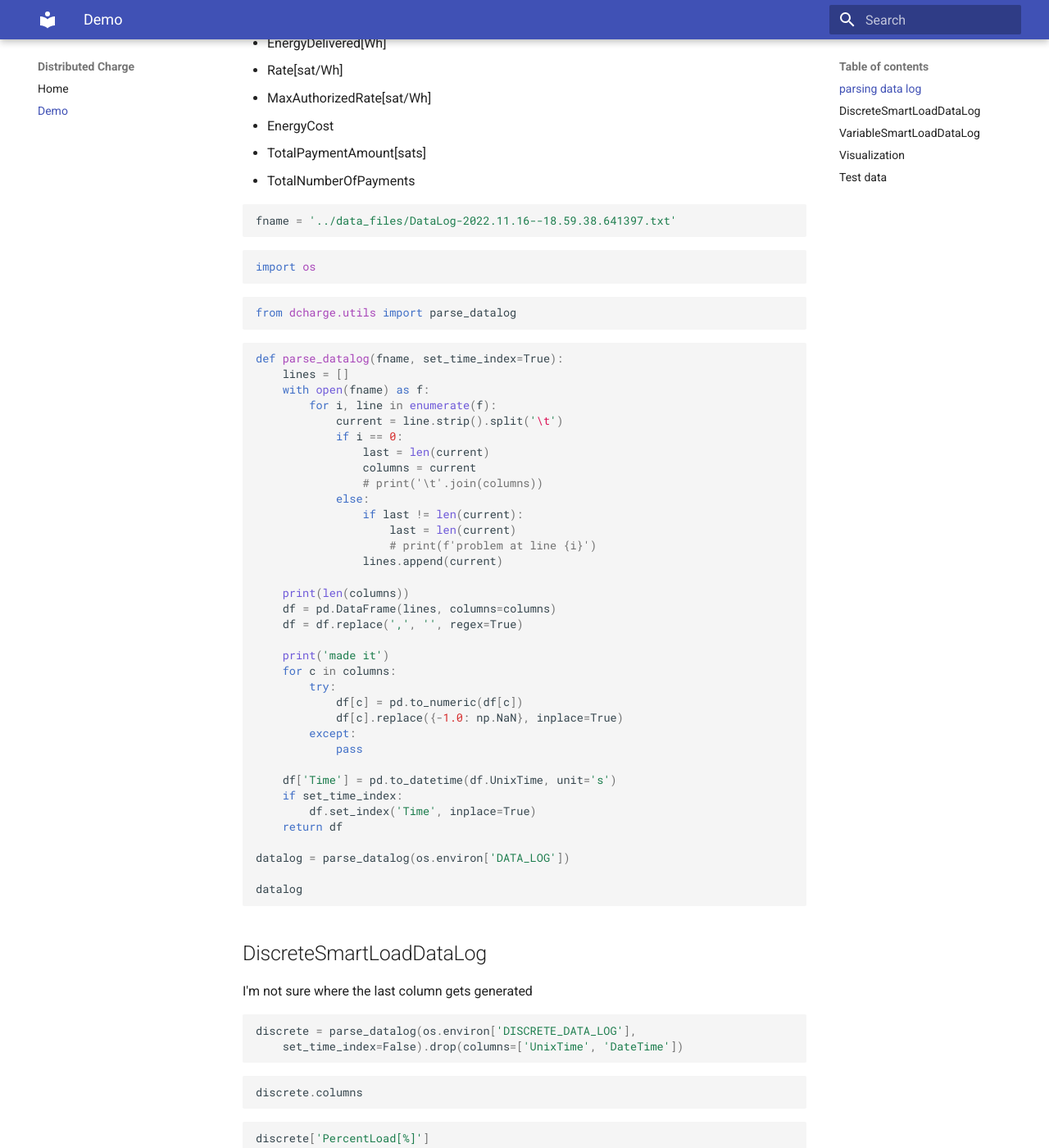
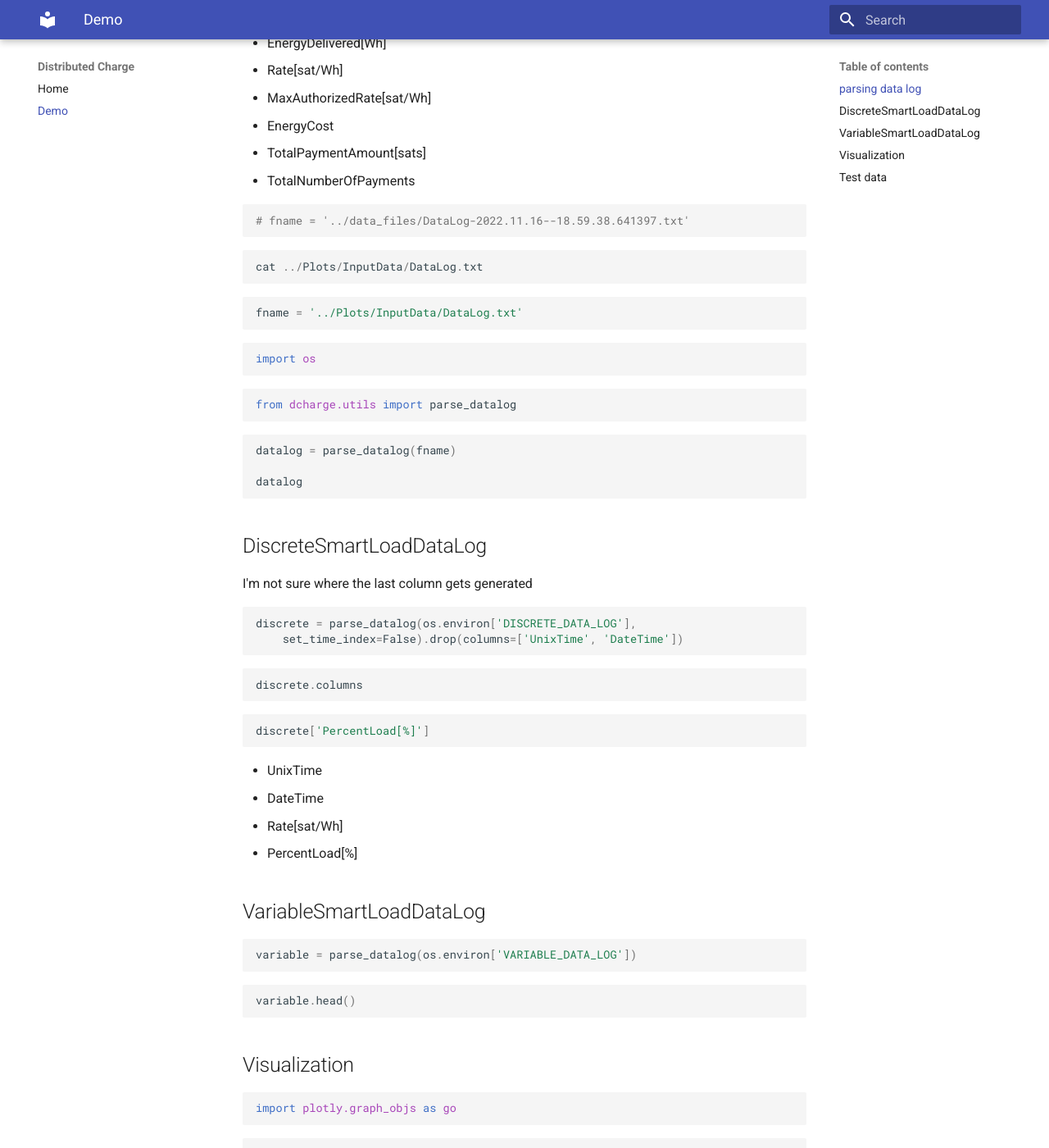
Before and after one commit to DistributedCharge/Dashboard, an MkDocs documentation site: the page built from docs/demo.md, in a window 1280 px wide and 1400 px high, scrolled down 1035 px. Shown: the whole window at 82% size. Built offline with MkDocs 1.6.1 and Material for MkDocs 9.7.7, drawn with Linux system fonts in a browser that asks for light colours; some of the changed text lies outside the part shown.

````diff
--- a/docs/demo.md
+++ b/docs/demo.md
@@ -6,7 +6,7 @@
 I've placed the following files in `data_files/` (from root of this repo)
 
 ```python
-ls ../data_files
+ls ../Plots/InputData
 ```
 
 ```
@@ -53,7 +53,15 @@ Available columns in datalog file
 * TotalNumberOfPayments
 
 ```python
-fname = '../data_files/DataLog-2022.11.16--18.59.38.641397.txt'
+# fname = '../data_files/DataLog-2022.11.16--18.59.38.641397.txt'
+```
+
+```python
+cat ../Plots/InputData/DataLog.txt
+```
+
+```python
+fname = '../Plots/InputData/DataLog.txt'
 ```
 
 ```python
@@ -65,39 +73,7 @@ from dcharge.utils import parse_datalog
 ```
 
 ```python
-def parse_datalog(fname, set_time_index=True):
-    lines = []
-    with open(fname) as f:
-        for i, line in enumerate(f):
-            current = line.strip().split('\t')
-            if i == 0:
-                last = len(current)
-                columns = current
-                # print('\t'.join(columns))
-            else:
-                if last != len(current):
-                    last = len(current)
-                    # print(f'problem at line {i}')
-                lines.append(current)
-
-    print(len(columns))
-    df = pd.DataFrame(lines, columns=columns)
-    df = df.replace(',', '', regex=True)
-
-    print('made it')
-    for c in columns:
-        try:
-            df[c] = pd.to_numeric(df[c])
-            df[c].replace({-1.0: np.NaN}, inplace=True)
-        except:
-            pass
-
-    df['Time'] = pd.to_datetime(df.UnixTime, unit='s')
-    if set_time_index:
-        df.set_index('Time', inplace=True)
-    return df
-
-datalog = parse_datalog(os.environ['DATA_LOG'])
+datalog = parse_datalog(fname)
 
 datalog
 ```
````
Also changed, not shown: README.md (+9 -0 lines), WorkLog.md (+1 -0 lines), docker-compose.yml (added, +80 -0 lines), stream_datalog.py (+33 -6 lines), 3 other files.
